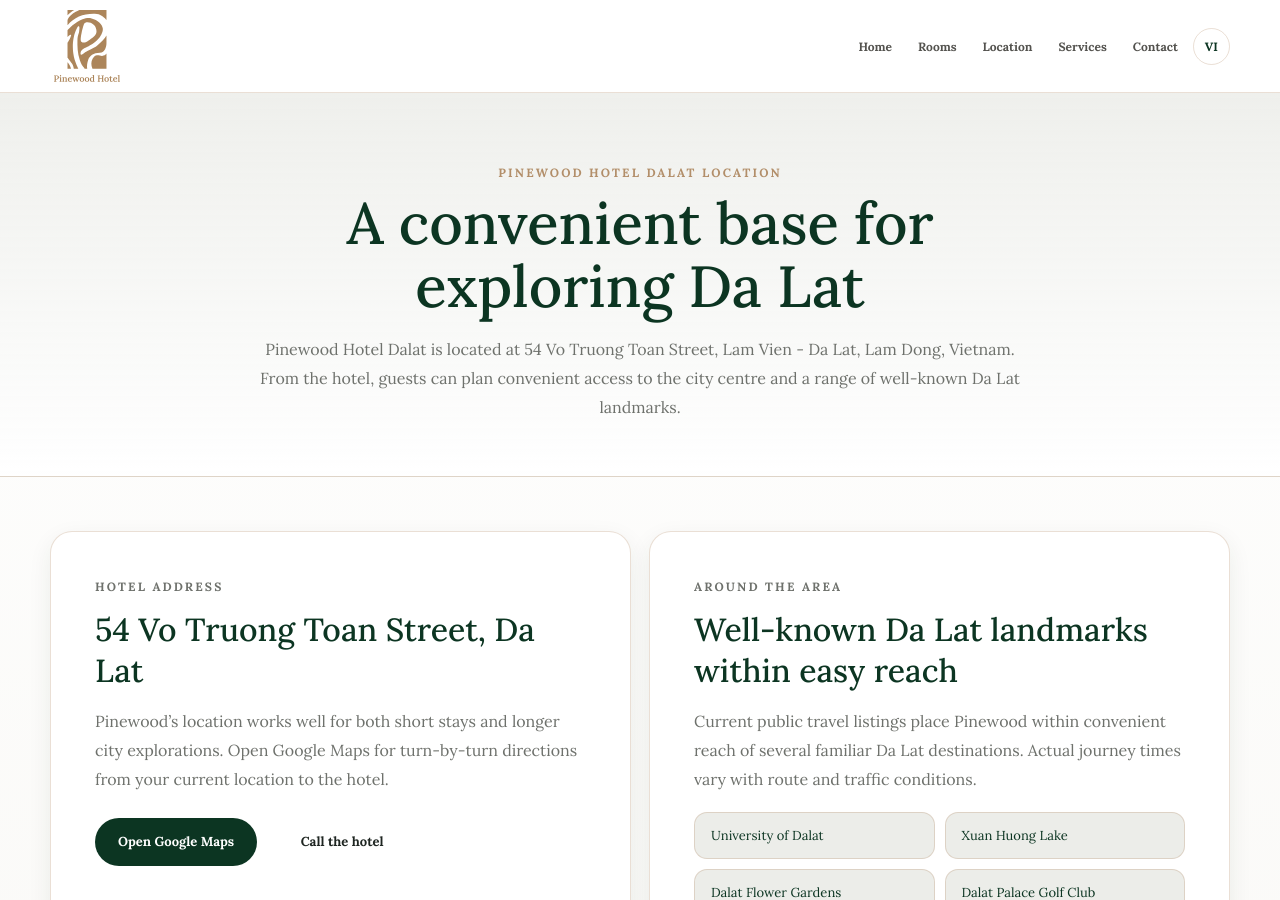
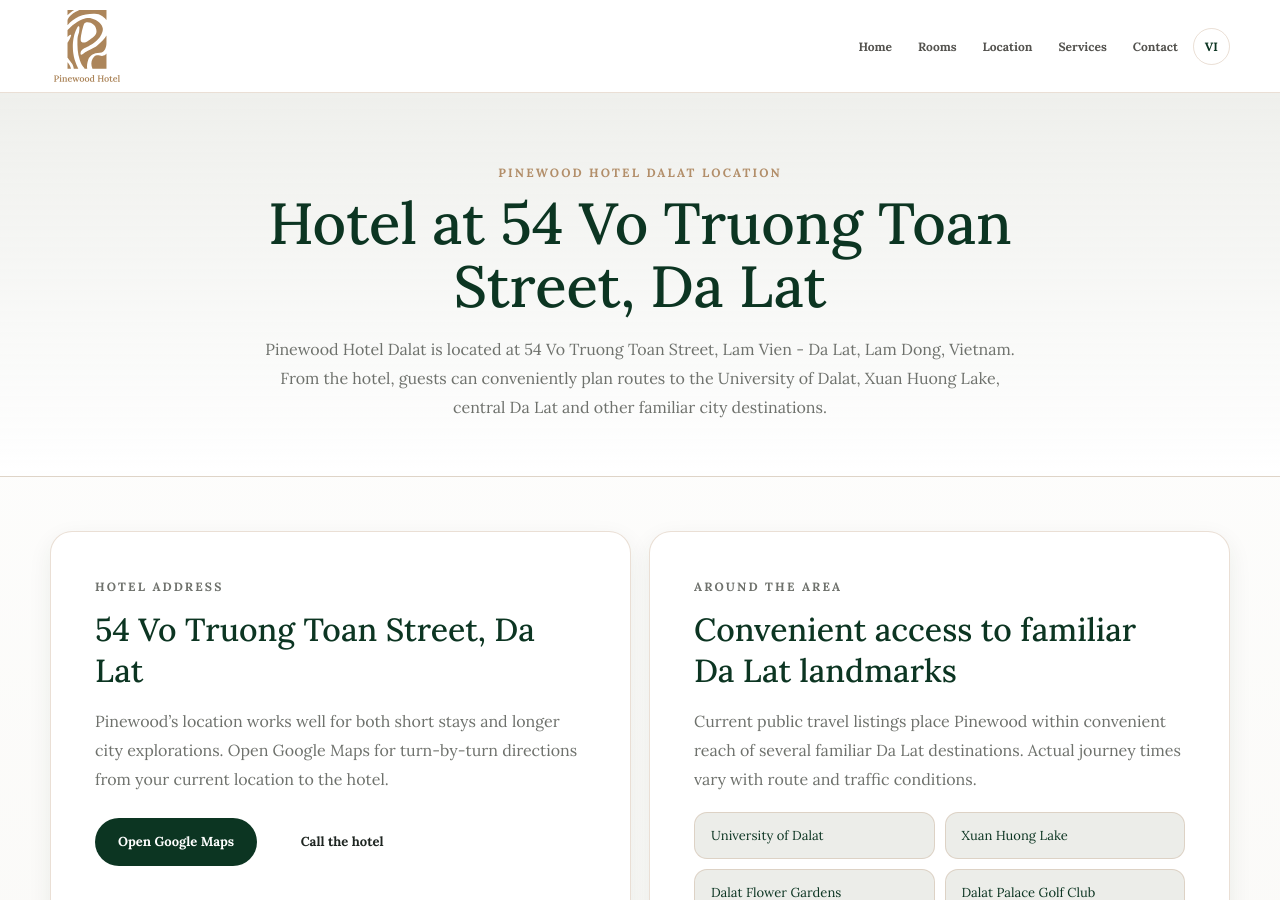
Before and after one commit to VietNguyen16/pinewood-hotel, a Jekyll site: the page built from en/location/index.html, in a window 1280 px wide and 900 px high. Built offline with Jekyll 4.4.1, drawn with Linux system fonts in a browser that asks for light colours.

Commit message:
Strengthen English local hotel search intent

```diff
--- a/en/location/index.html
+++ b/en/location/index.html
@@ -2,8 +2,8 @@
 layout: app
 standalone: true
 lang: en
-title: Hotel Location | Pinewood Hotel Dalat
-description: Pinewood Hotel Dalat is at 54 Vo Truong Toan Street, Da Lat. Explore the hotel location, directions and nearby Da Lat landmarks to plan your stay.
+title: Hotel on Vo Truong Toan Street, Da Lat | Pinewood Hotel Dalat
+description: Pinewood Hotel Dalat is at 54 Vo Truong Toan Street, Da Lat, with convenient access for planning trips to the University of Dalat, Xuan Huong Lake and the city centre.
 canonical: https://pinewoodhotel.vn/en/location/
 alternate_vi: https://pinewoodhotel.vn/vi-tri/
 alternate_en: https://pinewoodhotel.vn/en/location/
@@ -11,9 +11,9 @@
 breadcrumb_name: Location
 robots: index,follow,max-image-preview:large,max-snippet:-1,max-video-preview:-1
 ---
-<section class="marketing-hero"><div class="shell marketing-hero-inner"><p class="eyebrow">PINEWOOD HOTEL DALAT LOCATION</p><h1>A convenient base for exploring Da Lat</h1><p>Pinewood Hotel Dalat is located at 54 Vo Truong Toan Street, Lam Vien - Da Lat, Lam Dong, Vietnam. From the hotel, guests can plan convenient access to the city centre and a range of well-known Da Lat landmarks.</p></div></section>
+<section class="marketing-hero"><div class="shell marketing-hero-inner"><p class="eyebrow">PINEWOOD HOTEL DALAT LOCATION</p><h1>Hotel at 54 Vo Truong Toan Street, Da Lat</h1><p>Pinewood Hotel Dalat is located at 54 Vo Truong Toan Street, Lam Vien - Da Lat, Lam Dong, Vietnam. From the hotel, guests can conveniently plan routes to the University of Dalat, Xuan Huong Lake, central Da Lat and other familiar city destinations.</p></div></section>
 <section class="marketing-section"><div class="shell marketing-two-col">
   <article class="marketing-panel"><p class="eyebrow">HOTEL ADDRESS</p><h2>54 Vo Truong Toan Street, Da Lat</h2><p>Pinewood’s location works well for both short stays and longer city explorations. Open Google Maps for turn-by-turn directions from your current location to the hotel.</p><div class="marketing-cta"><a class="button button-primary" href="https://www.google.com/maps/dir/?api=1&destination=Pinewood%20Hotel%20Dalat%2C%2054%20%C4%90%C6%B0%E1%BB%9Dng%20V%C3%B5%20Tr%C6%B0%E1%BB%9Dng%20To%E1%BA%A3n%2C%20%C4%90%C3%A0%20L%E1%BA%A1t%2C%20L%C3%A2m%20%C4%90%E1%BB%93ng%2C%20Vi%E1%BB%87t%20Nam" target="_blank" rel="noopener noreferrer">Open Google Maps</a><a class="button" href="tel:+84785098686">Call the hotel</a></div></article>
-  <article class="marketing-panel"><p class="eyebrow">AROUND THE AREA</p><h2>Well-known Da Lat landmarks within easy reach</h2><p>Current public travel listings place Pinewood within convenient reach of several familiar Da Lat destinations. Actual journey times vary with route and traffic conditions.</p><div class="location-landmarks"><span>University of Dalat</span><span>Xuan Huong Lake</span><span>Dalat Flower Gardens</span><span>Dalat Palace Golf Club</span><span>Da Lat Market</span><span>Da Lat city centre</span></div></article>
+  <article class="marketing-panel"><p class="eyebrow">AROUND THE AREA</p><h2>Convenient access to familiar Da Lat landmarks</h2><p>Current public travel listings place Pinewood within convenient reach of several familiar Da Lat destinations. Actual journey times vary with route and traffic conditions.</p><div class="location-landmarks"><span>University of Dalat</span><span>Xuan Huong Lake</span><span>Dalat Flower Gardens</span><span>Dalat Palace Golf Club</span><span>Da Lat Market</span><span>Da Lat city centre</span></div></article>
 </div></section>
 <section class="marketing-section"><div class="shell"><article class="marketing-panel"><p class="eyebrow">PLAN YOUR STAY</p><h2>Connect location with your hotel experience</h2><p>Use Pinewood’s rooms and services pages together with the location guide when planning your stay. For directions or stay assistance, contact Reception directly.</p><div class="marketing-cta"><a class="button button-primary" href="/en/rooms/">Explore rooms</a><a class="button" href="/en/services/">Hotel services</a><a class="button" href="/en/contact/">Contact Pinewood</a></div><div class="seo-social-strip"><a href="https://www.instagram.com/pinewooddalat/" target="_blank" rel="me noopener noreferrer">Instagram · @pinewooddalat</a><a href="https://www.tiktok.com/@dalat.pinewood" target="_blank" rel="me noopener noreferrer">TikTok · @dalat.pinewood</a></div></article></div></section>
```
